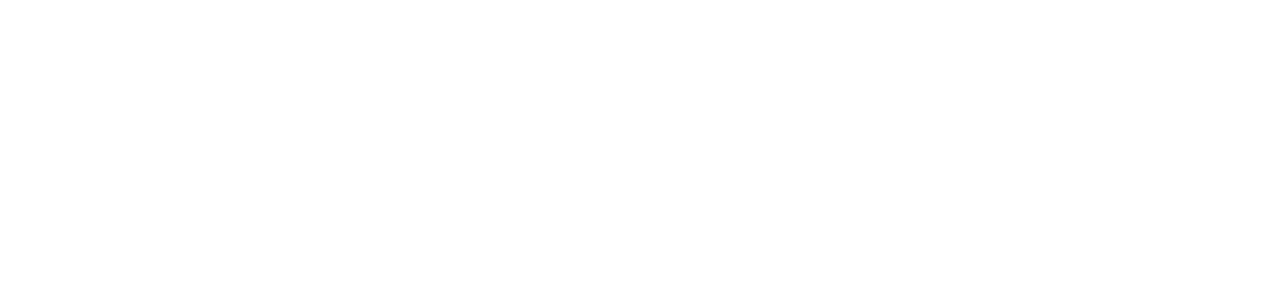
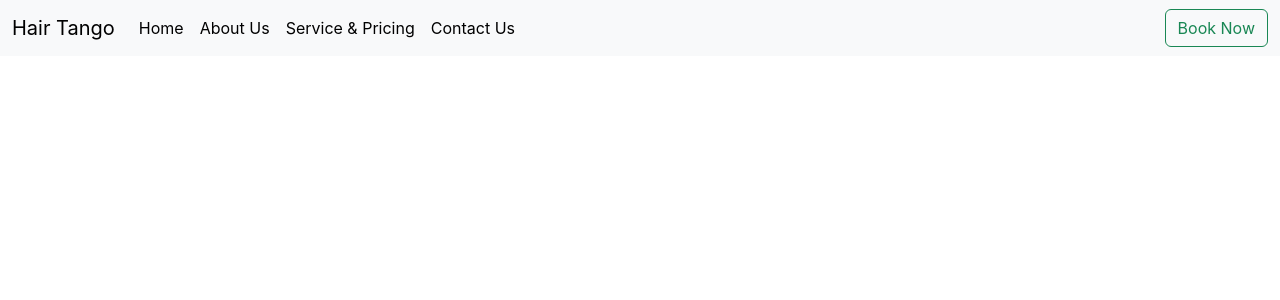
Before and after one commit to wumarc/Hair-Tango, a React (Create React App) app: page /book in a window 1280 px wide. Shown: the top 300 px of the page. Built offline with nearby package versions, Linux system fonts and the light colour scheme.

Commit message:
adding react routing

```diff
--- a/src/Component/Home.js
+++ b/src/Component/Home.js
@@ -4,8 +4,6 @@
 
     return (
         <div>
-            <NavBar />
-
             home
         </div>
     )
--- a/src/Component/Main.js
+++ b/src/Component/Main.js
@@ -1,4 +1,5 @@
 import AboutUs from "./AboutUs";
+import NavBar from "./NavBar";
 import { BrowserRouter, Routes, Route } from "react-router-dom";
 import NoPage from "./NoPage";
 import ServiceAndPricing from "./ServiceAndPricing";
@@ -7,26 +8,25 @@
 import Home from "./Home";;
 
 const Main = () => {
-
     return (
         <>
+        {/* Dynamically Render Pages with Routers */}
+        <NavBar />
 
-        {/* Dynamically Render Pages with Routers */}
         <div className="container">
             <BrowserRouter>
                 <Routes>
                     <Route path="/" element={<Home />}/>
-                    <Route path="aboutus" element={<AboutUs />} />
-                    <Route path="contactus" element={<ContactUs />} />
-                    <Route path="pricing" element={<ServiceAndPricing />} />
-                    <Route path="book" element={<Book />} />
+                    <Route path="/about_us" element={<AboutUs />} />
+                    <Route path="/contact_us" element={<ContactUs />} />
+                    <Route path="/pricing" element={<ServiceAndPricing />} />
+                    <Route path="/book" element={<Book />} />
                     <Route path="*" element={<NoPage />} />
                 </Routes>
             </BrowserRouter>
         </div>
         </>
     )
-
 }
 
 export default Main;
--- a/src/Component/NavBar.js
+++ b/src/Component/NavBar.js
@@ -11,21 +11,21 @@
         <div className="collapse navbar-collapse" id="navbarSupportedContent">
           <ul className="navbar-nav me-auto mb-2 mb-lg-0">
             <li className="nav-item" id="home">
-              <a className="nav-link active" href="index.html">Home</a>
+              <a className="nav-link active" href="/">Home</a>
             </li>
             <li className="nav-item" id="about_us">
-              <a className="nav-link active" href="about_us.html">About Us</a>
+              <a className="nav-link active" href="/about_us">About Us</a>
             </li>
             <li className="nav-item" id="service_and_pricing">
-              <a className="nav-link active" href="service_and_pricing.html">Service & Pricing</a>
+              <a className="nav-link active" href="/pricing">Service & Pricing</a>
             </li>
             <li className="nav-item" id="contact_us">
-              <a className="nav-link active" href="contact_us.html">Contact Us</a>
+              <a className="nav-link active" href="/contact_us">Contact Us</a>
             </li>
           </ul>
 
           <div className="d-flex" role="search">
-            <button className="btn btn-outline-success" type="submit">Book Now</button>
+            <button className="btn btn-outline-success" href="/book">Book Now</button>
           </div>
 
         </div>
```
